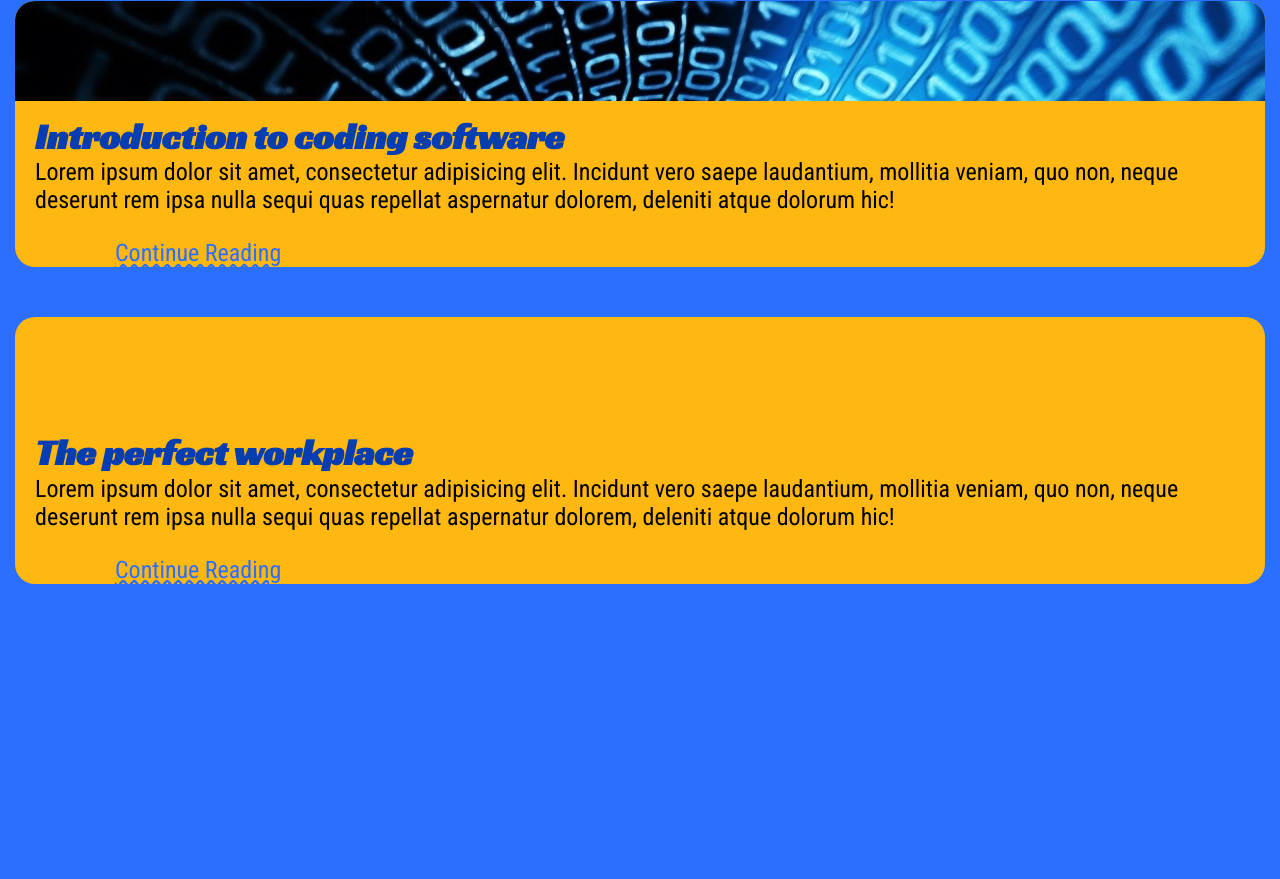
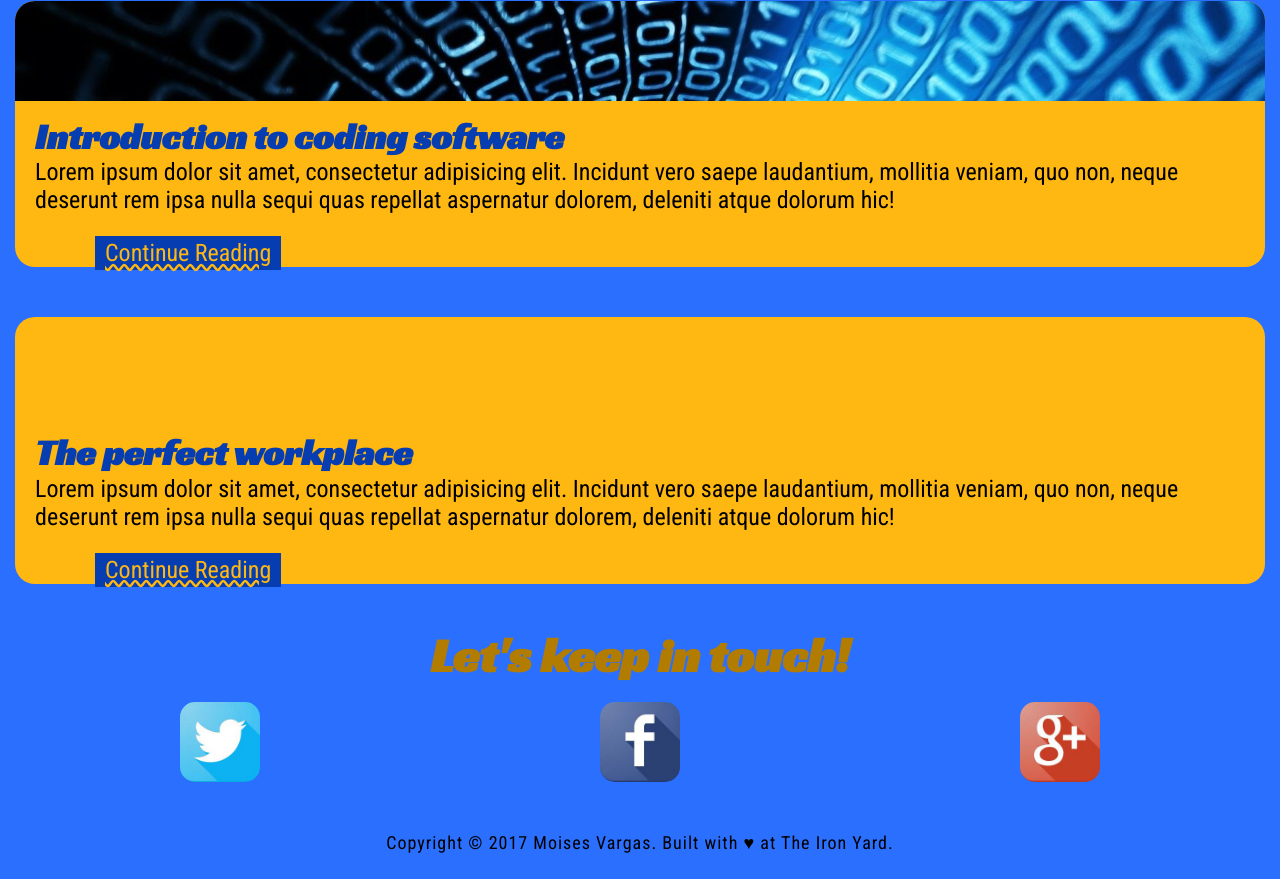
Before and after one commit to mozevegas/portfolio, a website: page public/index.html in a window 1280 px wide. Shown: the part 1117-1996 px from the top of the page. Before the commit the page ends 1716 px from the top, so only its background shows below. Drawn offline with Linux system fonts and the light colour scheme.

Commit message:
Final version

```diff
--- a/public/index.html
+++ b/public/index.html
@@ -52,6 +52,16 @@
       <a href="url">Continue Reading</a>
     </div>
 
+      <h1 class="contact">Let's keep in touch!</h1>
+    <div id="social">
+      <img src="images/twitter.jpg" alt="" height="80px">
+      <img src="images/facebook.jpg" alt="" height="80px">
+      <img src="images/google.jpg" alt="" height="80px">
+    </div>
+
+    <footer>
+      <p>Copyright &copy; 2017 Moises Vargas. Built with &hearts; at The Iron Yard.
+    </footer>
 
   </body>
 </html>
--- a/public/screen.css
+++ b/public/screen.css
@@ -23,21 +23,34 @@ h2{
   color: #063EB2;
 }
 
+.contact {
+  color: #B27C00;
+  text-align: center;
+  margin-top: 50px;
+}
 
 p {
   margin: 0px;
   padding: 0px;
 }
 
+footer {
+  font-family: 'Roboto Condensed', sans-serif;
+  font-size: 18px;
+  padding: 25px;
+  letter-spacing: 1px;
+  text-align: center;
+}
+
 /* ------------Part One----------------  */
 
 header {
-  background-color: #063EB2;
+  /*background-color: #063EB2;*/
   display: flex;
   flex-direction: column;
   align-items: center;
   padding-bottom: 50px;
-  /*background-image: url(images/background_01.jpg);*/
+  background-image: url(images/background_01.jpg);
 }
 
 header img {
@@ -197,13 +210,25 @@ justify-content: center;
 }
 
 .article a {
-  text-decoration: underline wavy #2B6FFF;
+  text-decoration: underline wavy #FFB712;
   text-align: left;
-  padding-left: 100px;
-  color: #2B6FFF;
+  margin-left: 80px;
+  padding: 3px 10px 3px 10px;
+  color: #FFB712;
+  background-color: #063EB2;
 
 }
 
+#social {
+  display: flex;
+  flex-wrap: wrap;
+  justify-content: space-around;
+  padding: 25px 10px 25px 10px;
+}
+
+#social img {
+  border-radius: 15px;
+}
 
 
 /* ------------Alternate CSS for Full size----------------  */
```
Also changed, not shown: public/images/background_01.jpg, public/images/facebook.jpg (added), public/images/google.jpg (added), public/images/linkedin.jpg (added), public/images/social-icons.jpg (added), public/images/twitter.jpg (added).
